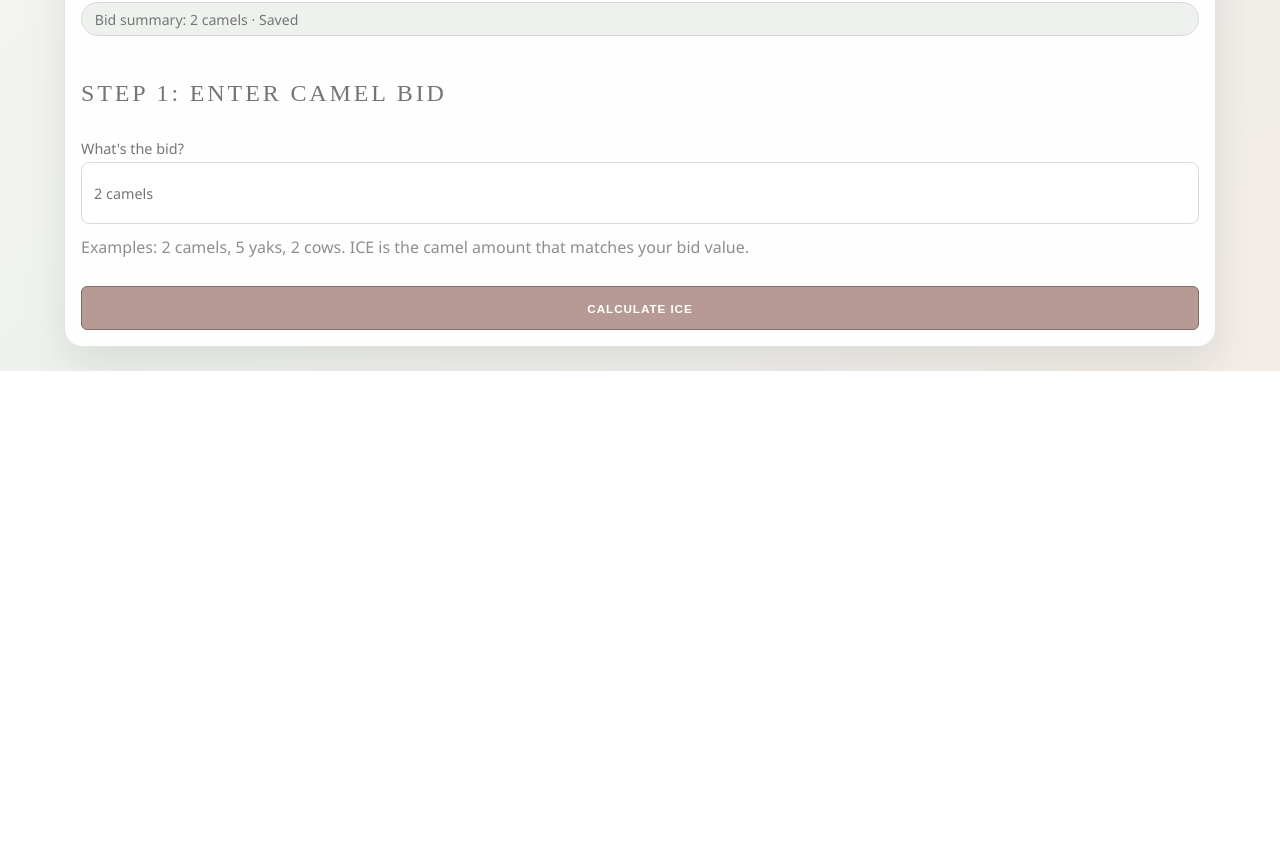
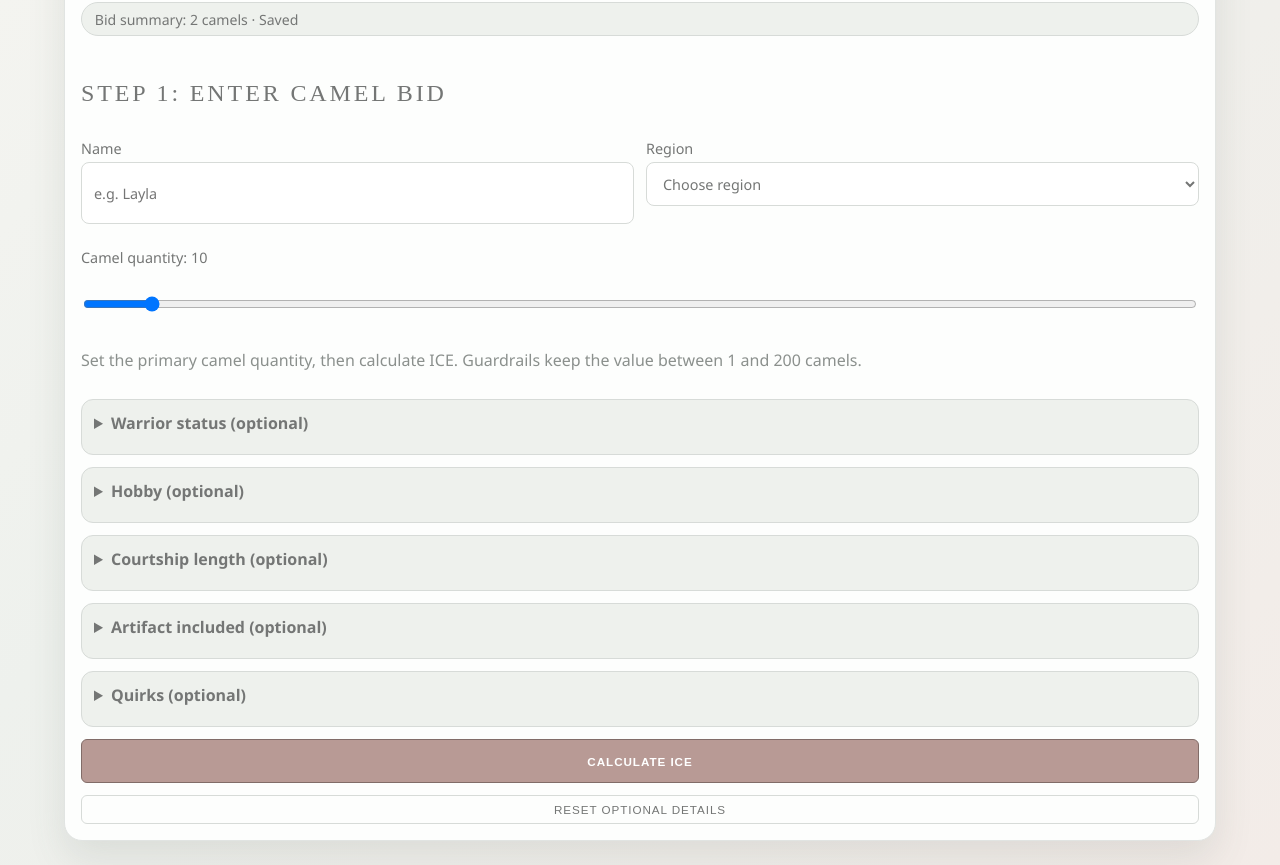
Before and after one commit to dmeehan45/international-camel-equivalents, a React (Vite) app: page / in a window 1280 px wide. Shown: the part 480-1345 px from the top of the page. Before the commit the page ends 851 px from the top, so only its background shows below. Built offline with nearby package versions, Linux system fonts and the light colour scheme.

Commit message:
Revamp Step 1 with quantity-first ICE input

```diff
--- a/src/App.tsx
+++ b/src/App.tsx
@@ -290,6 +290,30 @@ function FlowView({ state, dispatch, draftSaved }: { state: State; dispatch: Dis
   const [resultsFiltersOpen, setResultsFiltersOpen] = useState(false);
   const [exportTab, setExportTab] = useState<'text' | 'image' | 'pdf' | 'html'>('text');
   const [exportToast, setExportToast] = useState('');
+  const [bidName, setBidName] = useState('');
+  const [bidRegion, setBidRegion] = useState('');
+  const [camelQuantity, setCamelQuantity] = useState(10);
+  const [isWarrior, setIsWarrior] = useState(false);
+  const [hobby, setHobby] = useState('');
+  const [courtshipYears, setCourtshipYears] = useState(0);
+  const [hasArtifact, setHasArtifact] = useState(false);
+  const [quirks, setQuirks] = useState('');
+
+  const minCamelQuantity = 1;
+  const maxCamelQuantity = 200;
+  const canCalculateIce = Boolean(bidName.trim() && bidRegion.trim());
+
+  function clampCamelQuantity(value: number) {
+    return Math.min(maxCamelQuantity, Math.max(minCamelQuantity, value));
+  }
+
+  function runStepOneCalculation() {
+    if (!canCalculateIce) return;
+    const guardedQuantity = clampCamelQuantity(camelQuantity);
+    if (guardedQuantity !== camelQuantity) setCamelQuantity(guardedQuantity);
+    dispatch({ type: 'setCalcField', field: 'rawBid', value: `${guardedQuantity} camels` });
+    runCalculation(state, dispatch);
+  }
 
   function canOpenFlowStep(target: FlowStep) {
     const currentIndex = flowSteps.indexOf(state.flowStep);
@@ -415,9 +439,47 @@ function FlowView({ state, dispatch, draftSaved }: { state: State; dispatch: Dis
       {state.flowStep === 'bid' && (
         <>
           <h2>Step 1: Enter camel bid</h2>
-          <label>What&apos;s the bid?<input className="ccc-input" value={state.calcInput.rawBid} onChange={(e) => dispatch({ type: 'setCalcField', field: 'rawBid', value: e.target.value })} placeholder="2 camels, 5 yaks, 3 cows" /></label>
-          <p className="helper">Examples: 2 camels, 5 yaks, 2 cows. ICE is the camel amount that matches your bid value.</p>
-          <button className="ccc-button-primary cta-primary" onClick={() => runCalculation(state, dispatch)}>Calculate ICE</button>
+          <div className="grid">
+            <label>Name<input className="ccc-input" value={bidName} onChange={(e) => setBidName(e.target.value)} placeholder="e.g. Layla" /></label>
+            <label>Region<select className="ccc-input" value={bidRegion} onChange={(e) => setBidRegion(e.target.value)}><option value="">Choose region</option>{Object.entries(locationPresets).map(([key, preset]) => <option key={key} value={key}>{preset.label}</option>)}</select></label>
+          </div>
+          <label>Camel quantity: {camelQuantity}
+            <input
+              className="ccc-input"
+              type="range"
+              min={minCamelQuantity}
+              max={maxCamelQuantity}
+              value={camelQuantity}
+              onChange={(e) => setCamelQuantity(clampCamelQuantity(Number(e.target.value)))}
+            />
+          </label>
+          <p className="helper">Set the primary camel quantity, then calculate ICE. Guardrails keep the value between {minCamelQuantity} and {maxCamelQuantity} camels.</p>
+
+          <div className="context-cards">
+            <details className="context-card">
+              <summary>Warrior status (optional)</summary>
+              <label><input type="checkbox" checked={isWarrior} onChange={(e) => setIsWarrior(e.target.checked)} /> Includes warrior context</label>
+            </details>
+            <details className="context-card">
+              <summary>Hobby (optional)</summary>
+              <label>Hobby<input className="ccc-input" value={hobby} onChange={(e) => setHobby(e.target.value)} placeholder="e.g. falconry" /></label>
+            </details>
+            <details className="context-card">
+              <summary>Courtship length (optional)</summary>
+              <label>Courtship years<input className="ccc-input" type="number" min="0" max="50" value={courtshipYears} onChange={(e) => setCourtshipYears(Math.min(50, Math.max(0, Number(e.target.value) || 0)))} /></label>
+            </details>
+            <details className="context-card">
+              <summary>Artifact included (optional)</summary>
+              <label><input type="checkbox" checked={hasArtifact} onChange={(e) => setHasArtifact(e.target.checked)} /> Includes ceremonial artifact</label>
+            </details>
+            <details className="context-card">
+              <summary>Quirks (optional)</summary>
+              <label>Quirks<textarea className="ccc-input" value={quirks} onChange={(e) => setQuirks(e.target.value)} placeholder="Add any notable details" /></label>
+            </details>
+          </div>
+
+          <button className="ccc-button-primary cta-primary" onClick={runStepOneCalculation} disabled={!canCalculateIce}>Calculate ICE</button>
+          <button className="cta-secondary" type="button" onClick={() => { setCamelQuantity(10); setIsWarrior(false); setHobby(''); setCourtshipYears(0); setHasArtifact(false); setQuirks(''); }}>Reset optional details</button>
           {state.calcInput.parseSource && <p className="result">{state.calcInput.parseSource}</p>}
         </>
       )}
--- a/src/app.css
+++ b/src/app.css
@@ -327,6 +327,12 @@ pre {
   color: #fff;
 }
 
+.cta-secondary {
+  background: transparent;
+  border: 1px solid var(--border-muted);
+  color: var(--text-primary);
+}
+
 .flow-surface {
   display: grid;
   gap: var(--space-3);
```
